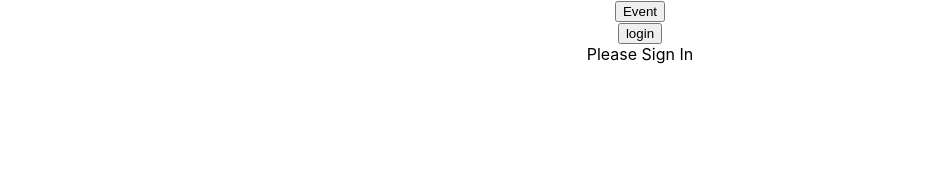
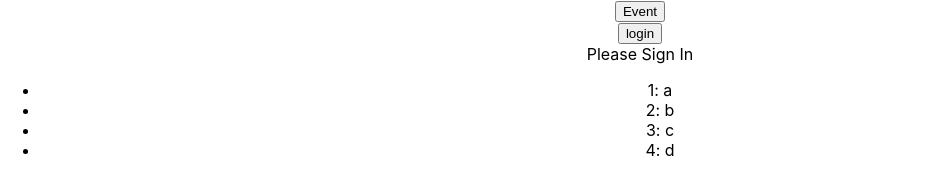
Before and after one commit to rockuoh/fc-react, a React (Create React App) app: page / in a window 1280 px wide. Shown: the part 418-612 px from the top of the page, without its empty margins (0-927 px from the left). Built offline with nearby package versions, Linux system fonts and the light colour scheme.

Commit message:
add 2-9 list exercise

```diff
--- a/src/App.js
+++ b/src/App.js
@@ -6,6 +6,7 @@ import FuntionalComponent from "./components/2-5.State/FuntionalComponent";
 import ClassComponent2 from "./components/2-6.LifeCycle/ClassComponent2";
 import Event from "./components/2-7.Event/Event";
 import Condition from "./components/2-8.ConditionalRendering/Condition";
+import List from "./components/2-9.List/List";
 
 function App() {
   return (
@@ -17,6 +18,7 @@ function App() {
       <FuntionalComponent />
       <Event />
       <Condition />
+      <List />
     </div>
   );
 }
--- /dev/null
+++ b/src/components/2-9.List/List.jsx
@@ -0,0 +1,26 @@
+import React from "react";
+
+export default function List() {
+  const todos = [
+    { id: 1, text: "a" },
+    { id: 2, text: "b" },
+    { id: 3, text: "c" },
+    { id: 4, text: "d" },
+  ];
+
+  const Item = (props) => {
+    return (
+      <li>
+        {props.id}: {props.text}
+      </li>
+    );
+  };
+
+  return (
+    <ul>
+      {todos.map((todo) => (
+        <Item key={todo.id} {...todo} />
+      ))}
+    </ul>
+  );
+}
```
